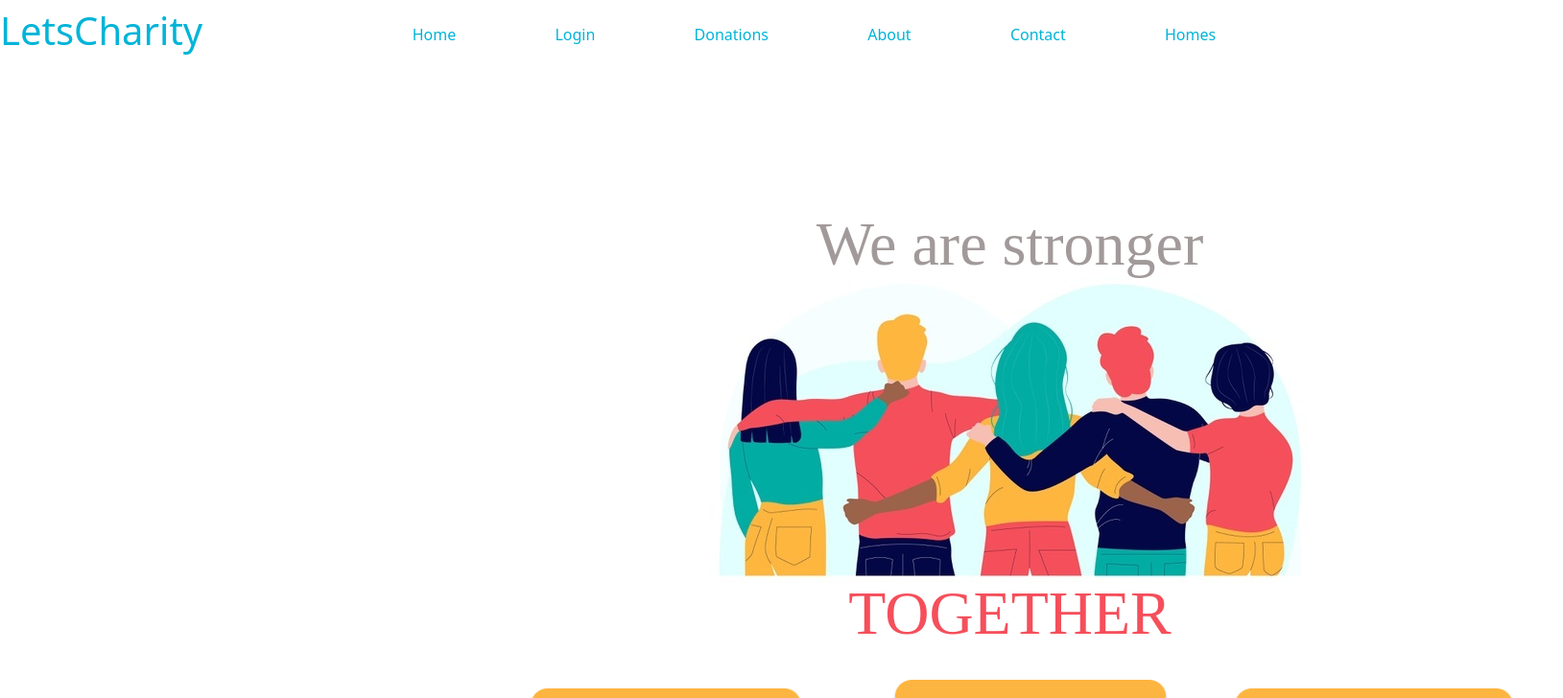
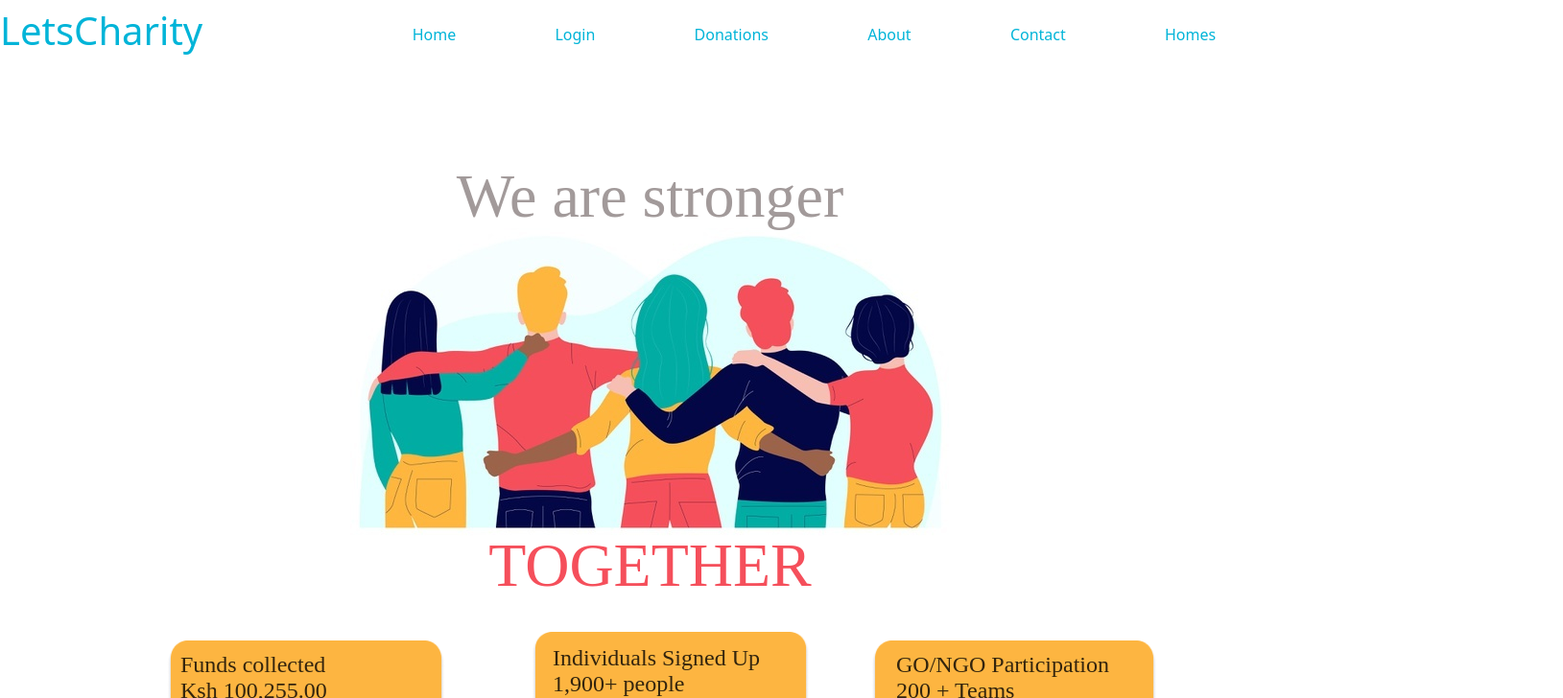
Before and after one commit to phase-5-children-s-home/childrens-home-app, a React (Create React App) app in the folder frontend/: page / in a window 1280 px wide. Shown: the top 728 px of the page at 96% size, 1629 px wide, since content can reach past the window. Built offline with nearby package versions, Linux system fonts and the light colour scheme; a web font is replaced by a local one; what react-auth-kit would draw is missing.

Commit message:
fixed home page styling

```diff
--- a/frontend/src/App.js
+++ b/frontend/src/App.js
@@ -40,7 +40,7 @@ function App() {
           <Route path="/contact" element={<Form />} />
 
           <Route path="/donations" element={<DonationForm />} />
-          <Route path="/footer" element={<Footer />} />
+          {/* <Route path="/footer" element={<Footer />} /> */}
         </Routes>
         {isLoginPage ? null : <Login/>||<Register/>||<Passwordreset/>}
       </div>
--- a/frontend/src/components/homepage.module.css
+++ b/frontend/src/components/homepage.module.css
@@ -1,11 +1,11 @@
 .homepage {
     width: 100%;
-    height: 700px;
+    height: 1100px;
     display: flex;
     position: relative;
     align-items: flex-start;
     border-color: transparent;
-    margin-left: 200px;
+    margin-left: -275px;
   }
   .mac-book1 {
     top: 0px;
@@ -18,7 +18,7 @@
     align-items: flex-start;
     flex-shrink: 0;
     border-color: transparent;
-    background-color: white;
+    background-color: rgba(255, 255, 255, 1);
   }
   .rectangle9 {
     top: 596px;
```
